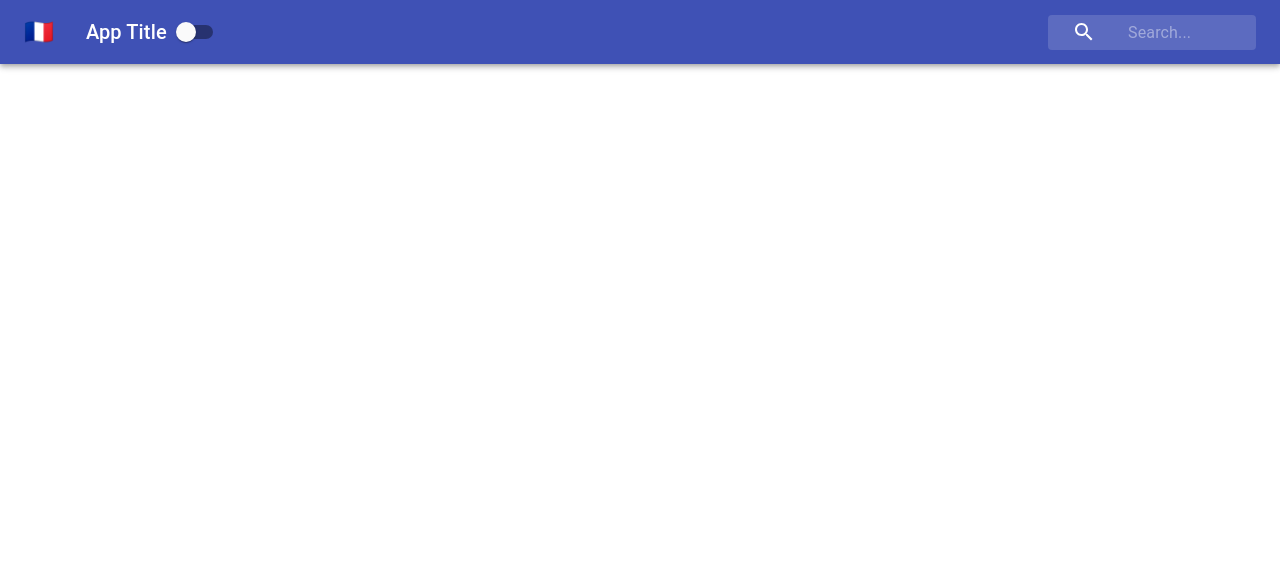
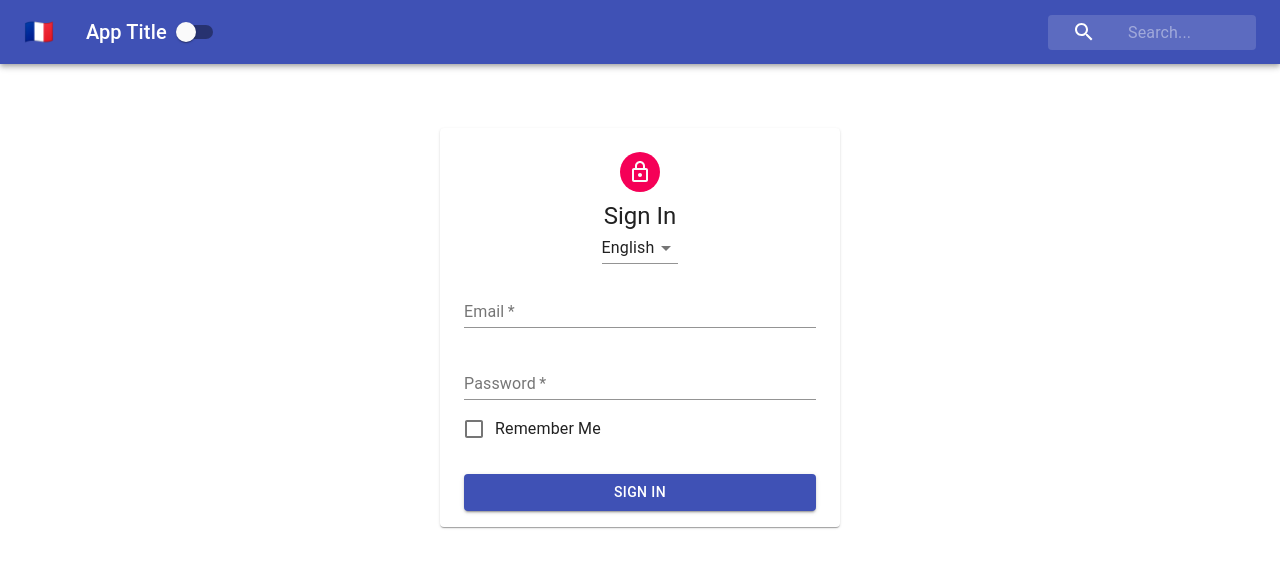
Before and after one commit to mikohan/context-app-2, a React (Create React App) app: page / in a window 1280 px wide. Shown: the top 568 px of the page. Built offline with nearby package versions, Linux system fonts and the light colour scheme.

Commit message:
finished sign up form

```diff
--- a/src/App.js
+++ b/src/App.js
@@ -1,10 +1,12 @@
 import React from 'react';
 import Navbar from './Navbar';
+import Form from './Form';
 
 function App() {
   return (
     <div>
       <Navbar />
+      <Form />
     </div>
   );
 }
--- a/src/Form.js
+++ b/src/Form.js
@@ -0,0 +1,62 @@
+import React, { Component } from 'react';
+import Avatar from '@material-ui/core/Avatar';
+import Button from '@material-ui/core/Button';
+import CssBaseline from '@material-ui/core/CssBaseline';
+import FormControl from '@material-ui/core/FormControl';
+import FormControlLabel from '@material-ui/core/FormControlLabel';
+import Checkbox from '@material-ui/core/Checkbox';
+import Input from '@material-ui/core/Input';
+import InputLabel from '@material-ui/core/InputLabel';
+import LockOutlinedIcon from '@material-ui/icons/LockOutlined';
+import Paper from '@material-ui/core/Paper';
+import Typography from '@material-ui/core/Typography';
+import MenuItem from '@material-ui/core/MenuItem';
+import Select from '@material-ui/core/Select';
+import withStyles from '@material-ui/core/styles/withStyles';
+import styles from './styles/FormStyles';
+
+class Form extends Component {
+  render() {
+    const { classes } = this.props;
+    return (
+      <main className={classes.main}>
+        <Paper className={classes.paper}>
+          <Avatar className={classes.avatar}>
+            <LockOutlinedIcon />
+          </Avatar>
+          <Typography variant="h5">Sign In</Typography>
+          <Select value="english">
+            <MenuItem value="english">English</MenuItem>
+            <MenuItem value="franch">Franch</MenuItem>
+            <MenuItem value="spanish">Spanish</MenuItem>
+          </Select>
+          <form className={classes.form}>
+            <FormControl margin="normal" required fullWidth>
+              <InputLabel>Email</InputLabel>
+              <Input id="email" name="email" autofocus></Input>
+            </FormControl>
+            <FormControl margin="normal" required fullWidth>
+              <InputLabel>Password</InputLabel>
+              <Input id="password" name="password" autofocus></Input>
+            </FormControl>
+            <FormControlLabel
+              control={<Checkbox color="primary"></Checkbox>}
+              label="Remember Me"
+            />
+            <Button
+              className={classes.submit}
+              variant="contained"
+              type="submit"
+              fullWidth
+              color="primary"
+            >
+              Sign In
+            </Button>
+          </form>
+        </Paper>
+      </main>
+    );
+  }
+}
+
+export default withStyles(styles)(Form);
--- a/src/Navbar.js
+++ b/src/Navbar.js
@@ -19,9 +19,16 @@
         <AppBar className={classes.appbar} position="static" color="primary">
           <Toolbar>
             <IconButton className={classes.menuButton} color="inherit">
-              <span>🇫🇷</span>
+              <span role="img" aria-labelledby="title-id">
+                🇫🇷
+              </span>
             </IconButton>
-            <Typography className={classes.title} variant="h6" color="inherit">
+            <Typography
+              id="title-id"
+              className={classes.title}
+              variant="h6"
+              color="inherit"
+            >
               App Title
             </Typography>
             <Switch />
--- /dev/null
+++ b/src/styles/FormStyles.js
@@ -0,0 +1,32 @@
+const styles = (theme) => ({
+  main: {
+    width: 'auto',
+    display: 'block',
+    marginLeft: theme.spacing.unit * 3,
+    marginRight: theme.spacing.unit * 3,
+    [theme.breakpoints.up('sm')]: {
+      width: 400,
+      marginLeft: 'auto',
+      marginRight: 'auto',
+    },
+  },
+  paper: {
+    marginTop: theme.spacing.unit * 8,
+    display: 'flex',
+    flexDirection: 'column',
+    alignItems: 'center',
+    padding: `${theme.spacing.unit * 2}px ${theme.spacing.unit * 3}px`,
+  },
+  avatar: {
+    margin: theme.spacing.unit,
+    backgroundColor: theme.palette.secondary.main,
+  },
+  form: {
+    width: '100%',
+  },
+  submit: {
+    marginTop: theme.spacing.unit * 3,
+  },
+});
+
+export default styles;
```
